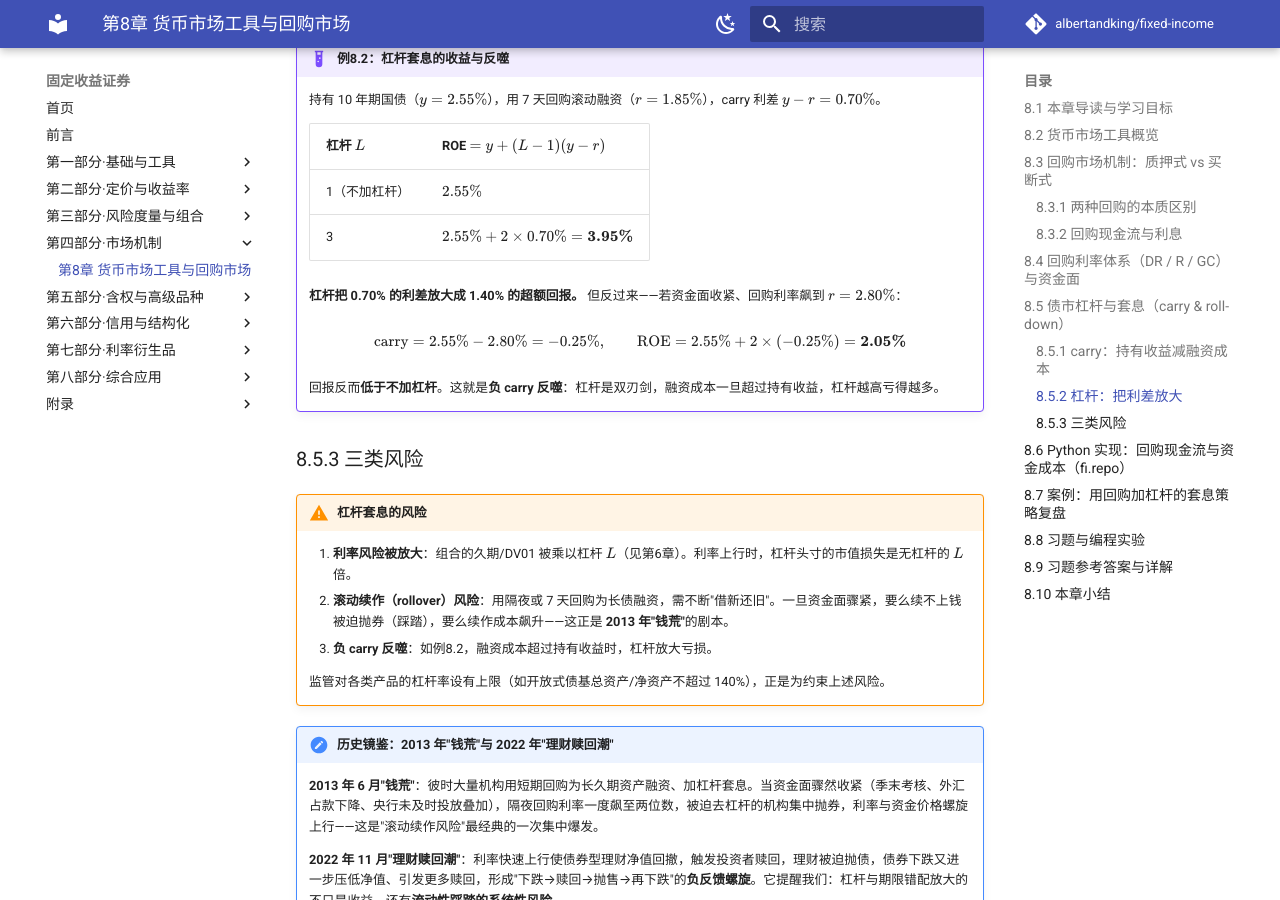
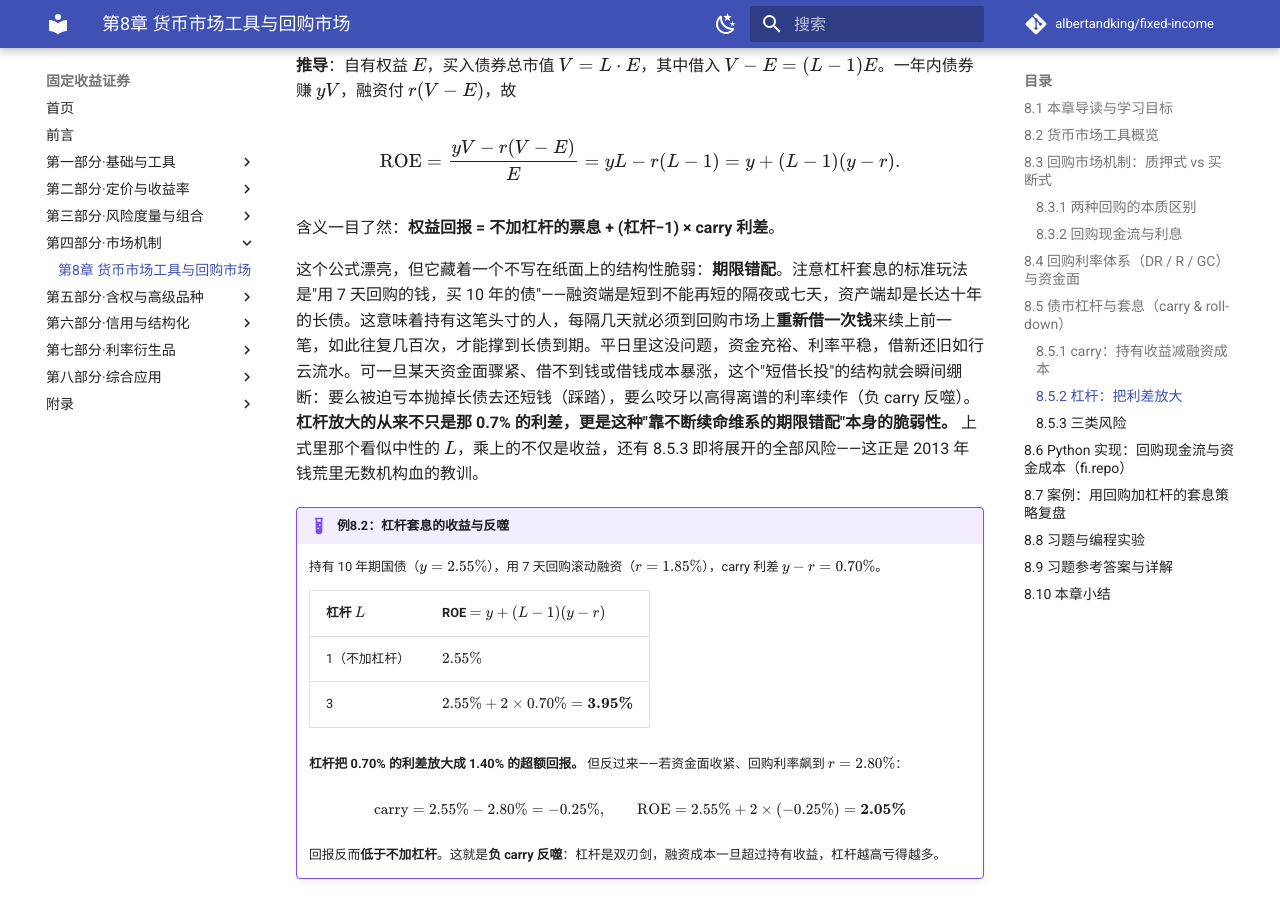
Before and after one commit to albertandking/fixed-income, an MkDocs documentation site: the page built from book/part4/08-money-market-repo.md, in a window 1280 px wide and 900 px high, scrolled down 4532 px. Built offline with MkDocs 1.6.1 and Material for MkDocs 9.7.7, drawn with Linux system fonts in a browser that asks for light colours; comment, search, counter and statistics services are not loaded; some of the changed text lies outside the part shown.

Commit message:
第8章散文加厚：8.3回购=当铺类比与市场水管、8.5杠杆套息的期限错配脆弱性(短借长投)

```diff
--- a/book/part4/08-money-market-repo.md
+++ b/book/part4/08-money-market-repo.md
@@ -50,6 +50,8 @@
 ## 8.3 回购市场机制：质押式 vs 买断式
 
 **回购（Repo）= 抵押融资。** 一方把债券作抵押借入资金（**正回购方 / 融资方**），到期还本付息、赎回债券；另一方融出资金、赚取利息（**逆回购方 / 资金融出方**）。这是债市加杠杆的基础设施。
+
+理解回购，最直观的类比是**当铺**。你手头有一块值钱的金表（债券），急需用钱但又不想卖掉它，于是拿去当铺：当铺给你一笔现金（略低于金表市值，留出"折扣"防跌价），约定几天后你拿本金加一点利息把金表赎回。回购几乎是同一回事——只不过"金表"换成了国债、"当铺"换成了资金融出方、"当期"短到隔夜或七天，而且交易量是天文数字。这个朴素机制之所以是债券市场的命脉，是因为它同时满足了两类人的迫切需求：**手握债券但缺现金的人**（用券融到低成本资金），和**手握现金想安全增值的人**（把钱借出去、有债券作抵押、几乎无风险地赚利息）。整个银行间市场每天数万亿元的资金，就是通过这套"以券换钱、到期赎回"的管道循环流动的——它是金融体系名副其实的**水管**，平日无声无息，一旦堵塞（如 2013 年钱荒），整栋大楼立刻断水。
 
 ### 8.3.1 两种回购的本质区别
 
@@ -134,6 +136,8 @@
 $$\text{ROE}=\frac{yV-r(V-E)}{E}=yL-r(L-1)=y+(L-1)(y-r).$$
 
 含义一目了然：**权益回报 = 不加杠杆的票息 + (杠杆−1) × carry 利差**。
+
+这个公式漂亮，但它藏着一个不写在纸面上的结构性脆弱：**期限错配**。注意杠杆套息的标准玩法是"用 7 天回购的钱，买 10 年的债"——融资端是短到不能再短的隔夜或七天，资产端却是长达十年的长债。这意味着持有这笔头寸的人，每隔几天就必须到回购市场上**重新借一次钱**来续上前一笔，如此往复几百次，才能撑到长债到期。平日里这没问题，资金充裕、利率平稳，借新还旧如行云流水。可一旦某天资金面骤紧、借不到钱或借钱成本暴涨，这个"短借长投"的结构就会瞬间绷断：要么被迫亏本抛掉长债去还短钱（踩踏），要么咬牙以高得离谱的利率续作（负 carry 反噬）。**杠杆放大的从来不只是那 0.7% 的利差，更是这种"靠不断续命维系的期限错配"本身的脆弱性。** 上式里那个看似中性的 $L$，乘上的不仅是收益，还有 8.5.3 即将展开的全部风险——这正是 2013 年钱荒里无数机构血的教训。
 
 !!! example "例8.2：杠杆套息的收益与反噬"
     持有 10 年期国债（$y=2.55\%$），用 7 天回购滚动融资（$r=1.85\%$），carry 利差 $y-r=0.70\%$。
```
